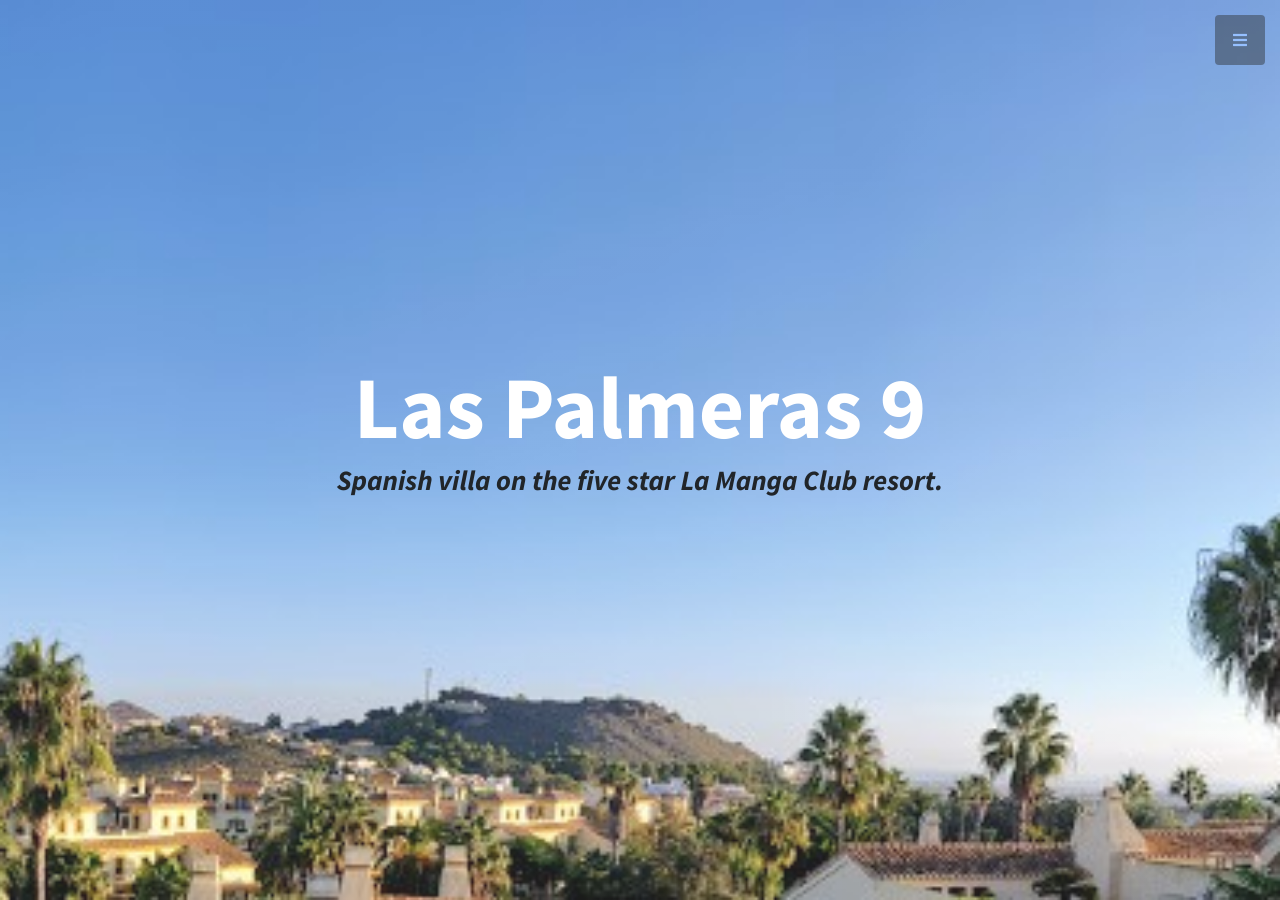
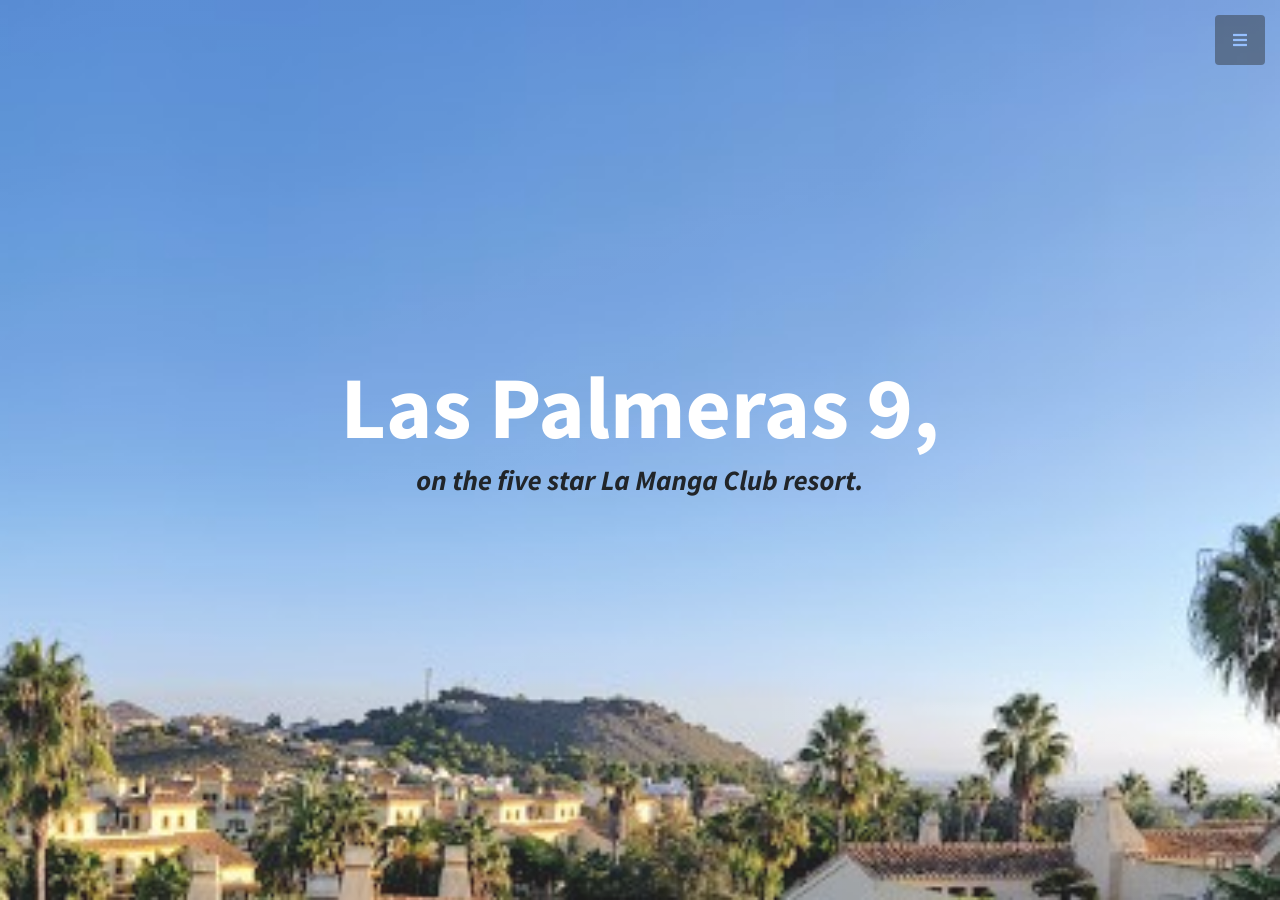
Before and after one commit to richsteer/richsteer.github.io, a Jekyll site: the page built from index.html, in a window 1280 px wide and 900 px high. Built offline with Jekyll 4.4.1, drawn with Linux system fonts in a browser that asks for light colours; grey boxes are pictures that could not be loaded.

Commit message:
Update header.html

```diff
--- a/_includes/header.html
+++ b/_includes/header.html
@@ -1,8 +1,8 @@
 <header class="masthead d-flex">
     <div class="container text-center my-auto">
-        <h1 class="mb-1 text-white">Las Palmeras 9</h1>
+        <h1 class="mb-1 text-white">Las Palmeras 9,</h1>
         <h3 class="mb-5">
-          <em class="">Spanish villa on the five star La Manga Club resort.</em>
+          <em class="">on the five star La Manga Club resort.</em>
         </h3>
  <!--        <a class="btn btn-dark btn-xl js-scroll-trigger" href="#about-la-manga-club">More about La Manga Club</a>
         <a class="btn btn-primary btn-xl js-scroll-trigger" href="#laspalmeras9">More about the Villa</a>-->
```
